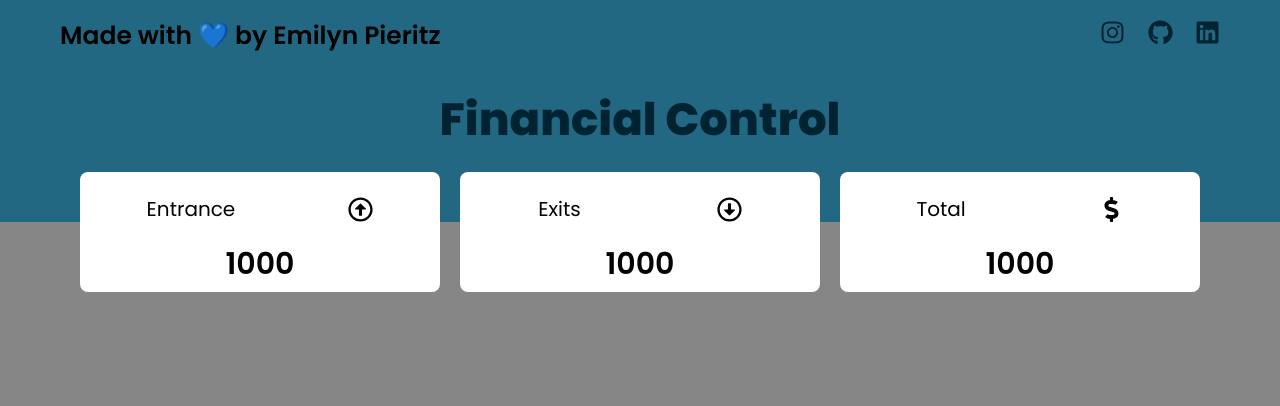
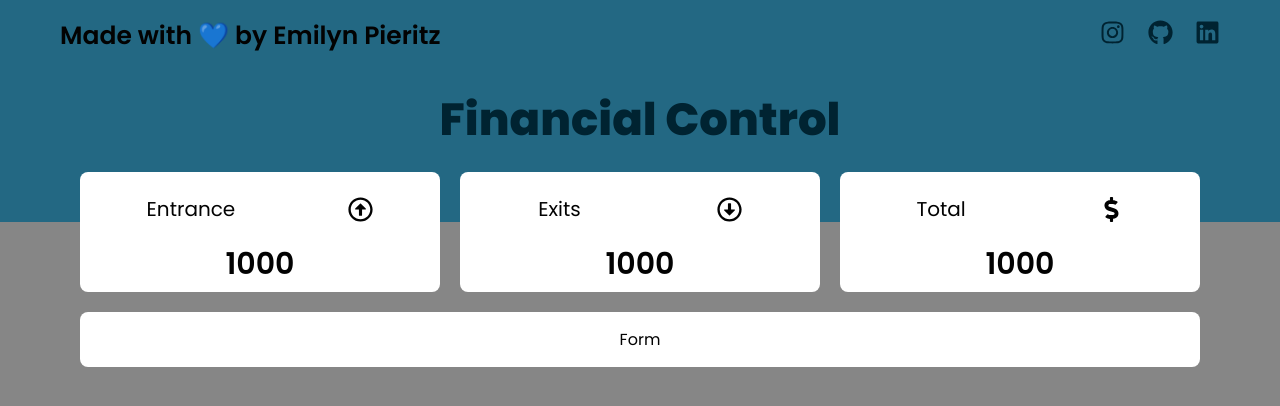
Before and after one commit to kelleymartin872/financial-control, a React (Create React App) app: page / in a window 1280 px wide. Shown: the top 406 px of the page. Built offline with nearby package versions, Linux system fonts and the light colour scheme.

Commit message:
Added Form style

```diff
--- a/src/App.js
+++ b/src/App.js
@@ -1,6 +1,7 @@
 import Header from './components/Header';
 import Title from './components/Title';
 import Resume from './components/Resume';
+import Form from './components/Form';
 
 function App() {
   return (
@@ -10,6 +11,7 @@ function App() {
 
       <main className='App'>
         <Resume />
+        <Form />
       </main>
     </>
   );
--- /dev/null
+++ b/src/components/Form/index.js
@@ -0,0 +1,12 @@
+import React from 'react'
+import './style.scss'
+
+const Form = () => {
+  return (
+    <section className='Form' >
+      Form
+    </section>
+  )
+}
+
+export default Form
--- /dev/null
+++ b/src/components/Form/style.scss
@@ -0,0 +1,55 @@
+@import '../../scss/variables';
+
+.Form{
+  max-width: 1120px;
+  margin: 20px auto;
+  width: 98%;
+  background-color: $white;
+  border-radius: 8px;
+  display: flex;
+  justify-content: space-around;
+  padding: 15px 0;
+  gap: 10px;
+
+  @media(max-width: 680px){
+    display: grid;
+  }
+
+  &__inputContent{
+    display: flex;
+    flex-direction: column;
+
+    input{
+      outline: none;
+      border-radius: 8px;
+      padding: 5px 10px;
+      font-size: 15px;
+      border: 1px solid $light-gray;
+    }
+  }
+
+  &__radioGroup{
+    display: flex;
+    align-items: center;
+
+    input{
+      margin-left: 20px;
+      accent-color: $dark-primary-color;
+      margin-top: 0;
+    }
+  }
+
+  &__button{
+    padding: 5px 10px;
+    border: none;
+    border-radius: 8px;
+    cursor: pointer;
+    color: $white;
+    background-color: $primary-color;
+    transition: background-color .5s ease-out 100ms;
+
+    &:hover{
+      background-color: $light-primary-color;
+    }
+  }
+}
--- a/src/scss/_variables.scss
+++ b/src/scss/_variables.scss
@@ -3,5 +3,6 @@ $primary-color: #236883;
 $dark-primary-color: #002331;
 $text-color: #020202;
 $white: #ffffff;
+$light-gray: #cccccc;
 $green: #054d2b;
 $red: #7a0428;
```
